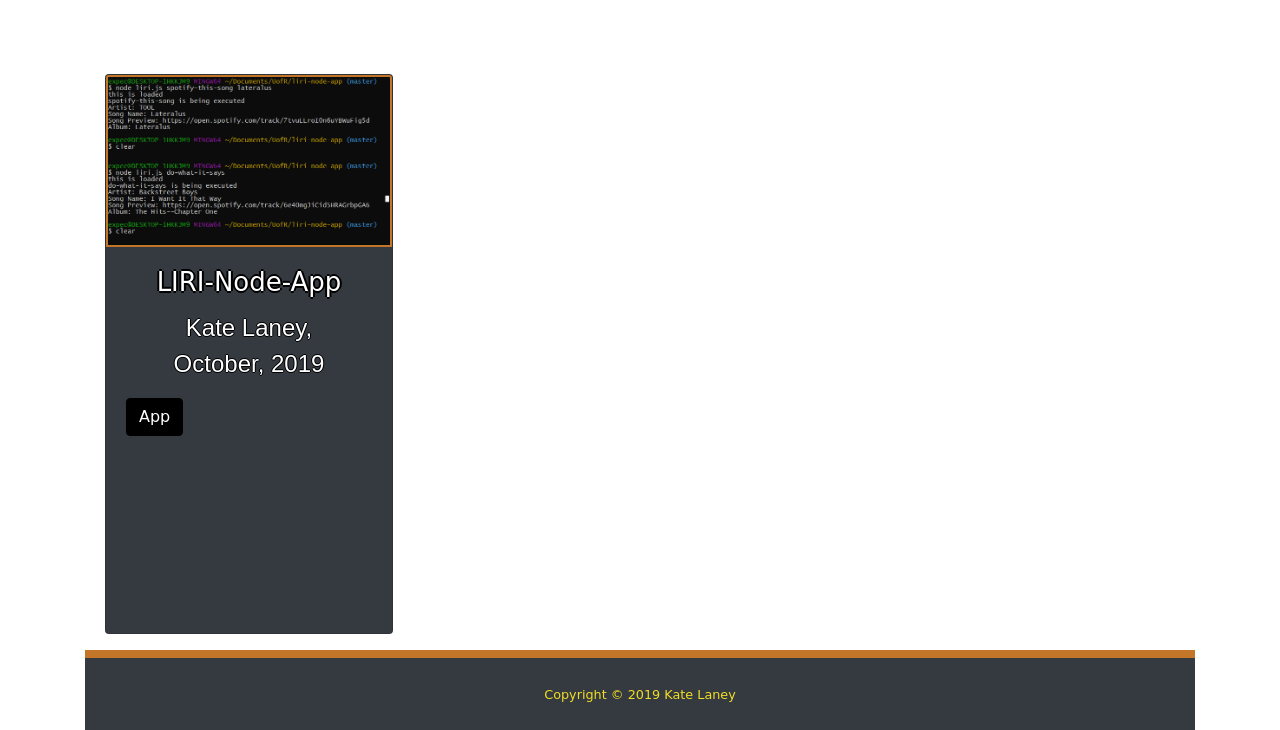
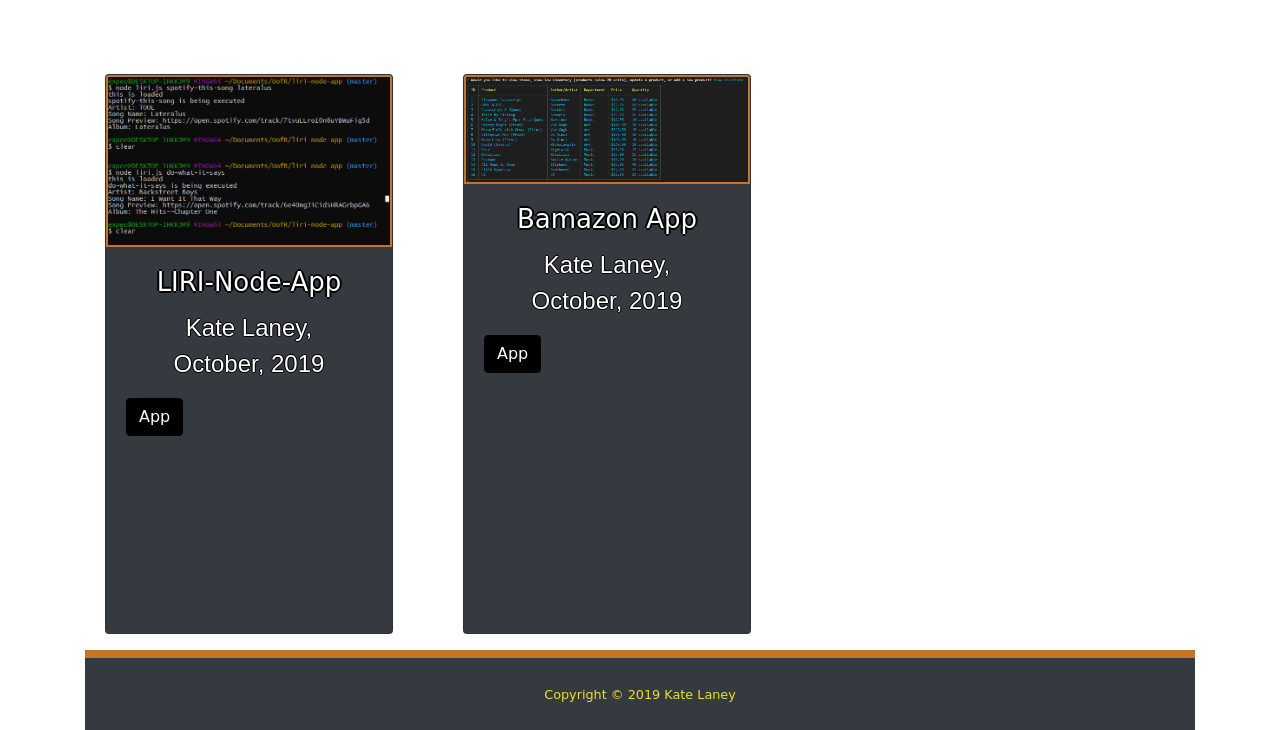
Before and after one commit to KateALaney/Bootstrap-Portfolio, a plain HTML site: page portfolio.html in a window 1280 px wide. Shown: the part 1412-2142 px from the top of the page. Drawn offline with nearby package versions, Linux system fonts and the light colour scheme; a web font is replaced by a local one.

Commit message:
adding bamazon

```diff
--- a/portfolio.html
+++ b/portfolio.html
@@ -96,6 +96,14 @@
           <a href="https://katealaney.github.io/liri-node-app/" type="button" class="btn btn-dark">App</a>
         </div>
       </div>
+      <div class="card bg-dark mb-3" style="width: 18rem;height: 35rem;">
+        <img class="card-img-top" src="assets/images/Bamazon.png" alt="Card image cap">
+        <div class="card-body">
+          <h5 class="card-title">Bamazon App</h5>
+          <p class="card-text">Kate Laney, <br>October, 2019</p>
+          <a href="https://katealaney.github.io/Bamazon/" type="button" class="btn btn-dark">App</a>
+        </div>
+      </div>
     </div>
 
   <div id="page-content">
```
Also changed, not shown: assets/images/Bamazon.png (added).
